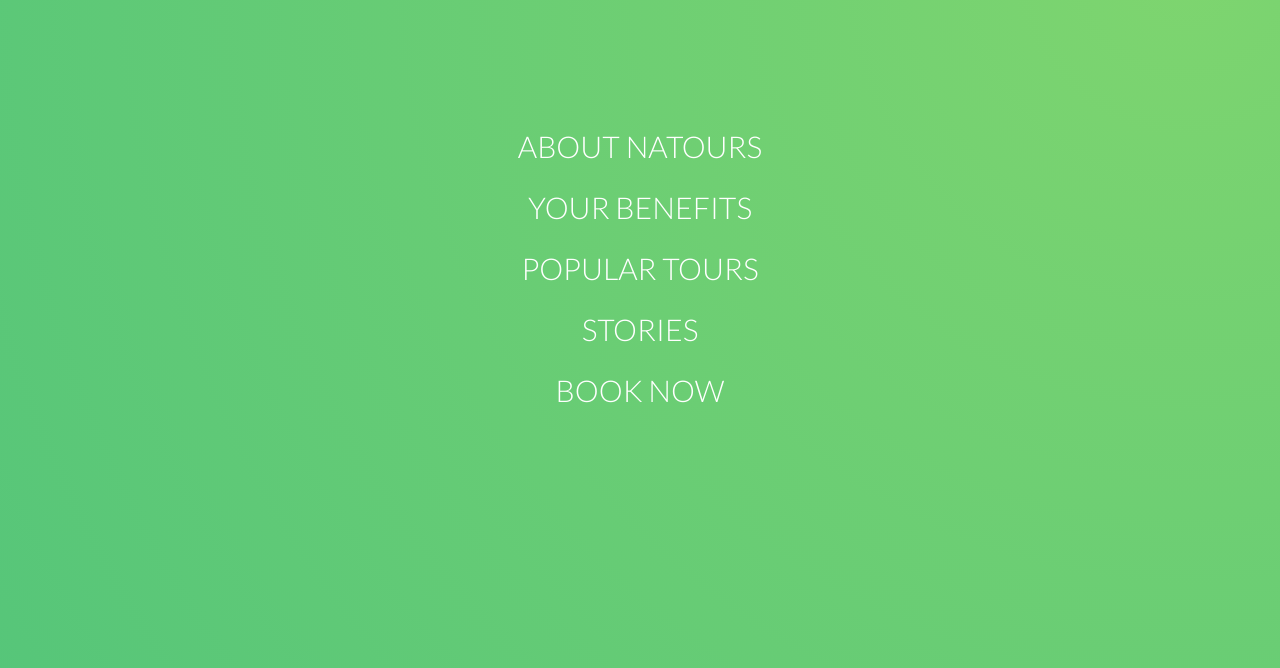
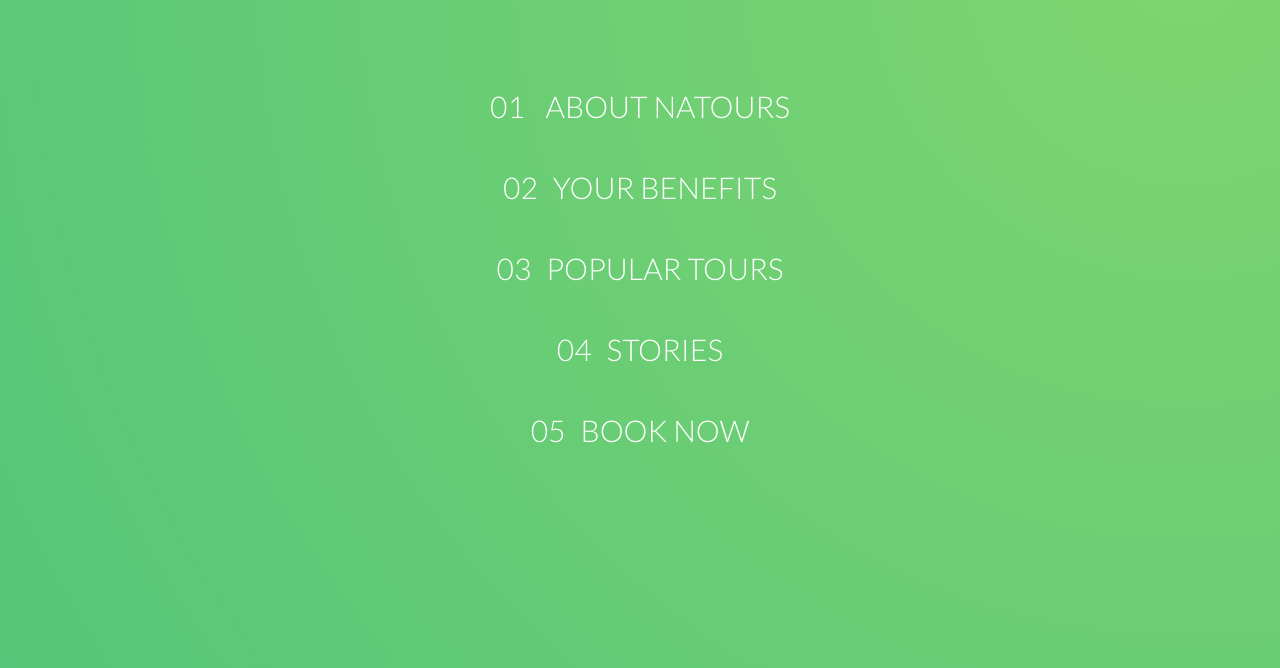
Before and after one commit to Robi-Nurhidayat/css-middle, a website: page 01-NATOURS/index.html in a window 1280 px wide. Shown: the part 132-800 px from the top of the page. Drawn offline with Linux system fonts and the light colour scheme.

Commit message:
building navigation part 1

```diff
--- a/01-NATOURS/css/style.css
+++ b/01-NATOURS/css/style.css
@@ -580,20 +580,28 @@
   text-align: center; }
 
 .navigation__item {
-  margin: 1rem; }
+  margin: 1rem;
+  transition: all 0.4s; }
 
 .navigation__link:link, .navigation__link:visited {
   font-size: 3rem;
   font-weight: 300;
   color: #fff;
+  display: inline-block;
+  padding: 1rem 2rem;
   text-decoration: none;
   text-transform: uppercase;
-  background-image: linear-gradient(120deg, transparent 0%, transparent 50%, #fff 50%);
-  background-size: 220%;
-  transition: all; }
+  background-image: linear-gradient(120deg, transparent 0% 50%, #fff 50% 100%);
+  transition: all 0.4s;
+  background-size: 220%; }
+  .navigation__link:link span, .navigation__link:visited span {
+    display: inline-block;
+    margin-right: 1.5rem; }
 
 .navigation__link:hover, .navigation__link:active {
-  background-size: 100%; }
+  background-position: 100% 100%;
+  color: #55c57a;
+  transform: translateX(1rem); }
 
 .section-about {
   background-color: #f7f7f7;
--- a/01-NATOURS/index.html
+++ b/01-NATOURS/index.html
@@ -24,19 +24,25 @@
       <nav class="navigation__nav">
         <ul class="navigation__list">
           <li class="navigation__item">
-            <a href="#" class="navigation__link">About Natours</a>
+            <a href="#" class="navigation__link"
+              ><span>01</span> About Natours</a
+            >
           </li>
           <li class="navigation__item">
-            <a href="#" class="navigation__link">Your Benefits</a>
+            <a href="#" class="navigation__link"
+              ><span>02</span>Your Benefits</a
+            >
           </li>
           <li class="navigation__item">
-            <a href="#" class="navigation__link">Popular Tours</a>
+            <a href="#" class="navigation__link"
+              ><span>03</span>Popular Tours</a
+            >
           </li>
           <li class="navigation__item">
-            <a href="#" class="navigation__link">Stories </a>
+            <a href="#" class="navigation__link"><span>04</span>Stories </a>
           </li>
           <li class="navigation__item">
-            <a href="#" class="navigation__link">Book Now</a>
+            <a href="#" class="navigation__link"><span>05</span>Book Now</a>
           </li>
         </ul>
       </nav>
```
